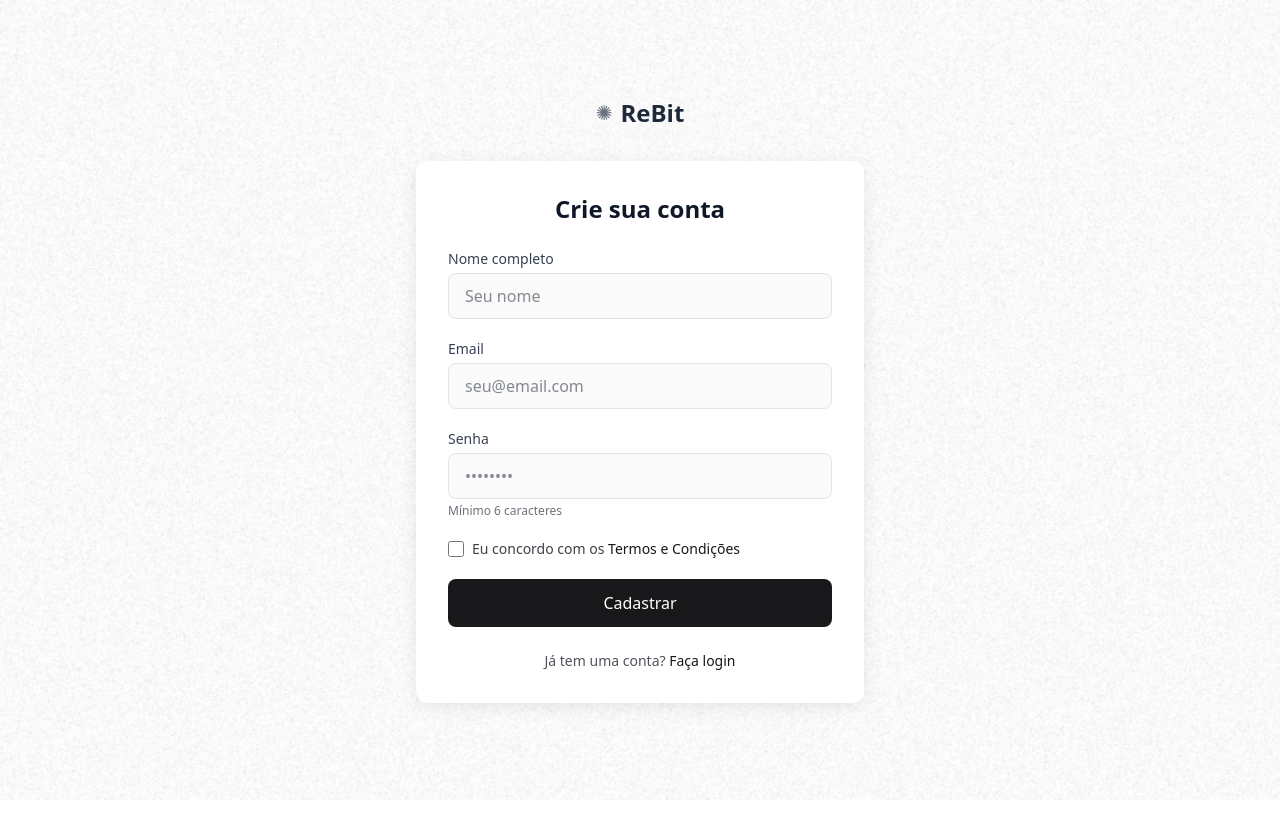
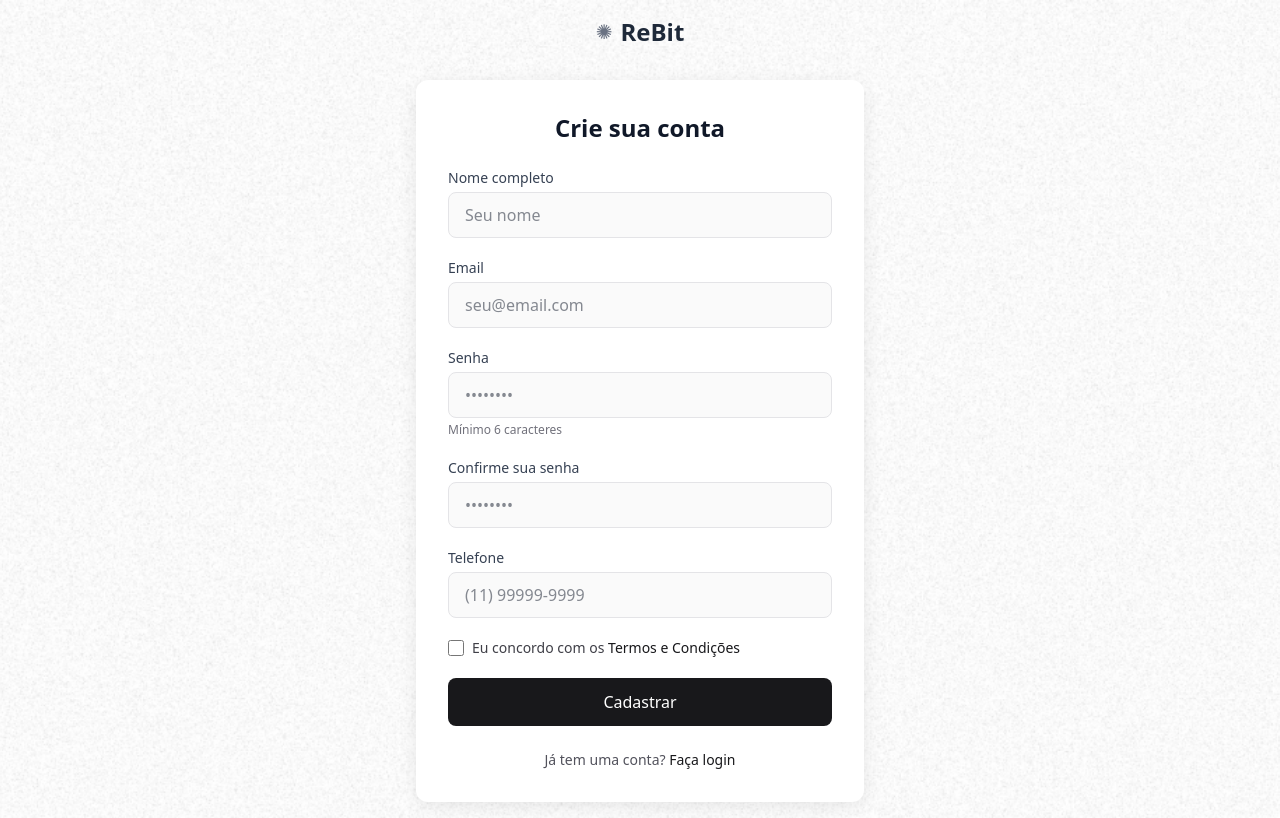
Before and after one commit to raonych/ReBit, a Next.js app: page /cadastro in a window 1280 px wide. Built offline with nearby package versions, Linux system fonts and the light colour scheme.

Commit message:
feat: adicionando campo telefone e confirmar senha

```diff
--- a/src/app/(auth)/cadastro/page.tsx
+++ b/src/app/(auth)/cadastro/page.tsx
@@ -9,6 +9,8 @@ export default function Cadastro() {
     nome: "",
     email: "",
     senha: "",
+    confirmarSenha: "",
+    telefone: "",
     termos: false,
   });
   const [error, setError] = useState("");
@@ -17,14 +19,42 @@ export default function Cadastro() {
 
   const handleChange = (e: React.ChangeEvent<HTMLInputElement>) => {
     const { name, value, type, checked } = e.target;
-    setFormData((prev) => ({
-      ...prev,
-      [name]: type === "checkbox" ? checked : value,
-    }));
+
+    if (name === "telefone") {
+      // Remove todos os caracteres não numéricos
+      const numericValue = value.replace(/\D/g, "");
+
+      // Aplica a formatação (11) 99999-9999
+      let formattedValue = numericValue;
+      if (numericValue.length >= 2) {
+        formattedValue = `(${numericValue.slice(0, 2)})`;
+        if (numericValue.length >= 3) {
+          formattedValue += ` ${numericValue.slice(2, 7)}`;
+          if (numericValue.length >= 8) {
+            formattedValue += `-${numericValue.slice(7, 11)}`;
+          }
+        }
+      }
+
+      setFormData((prev) => ({
+        ...prev,
+        [name]: formattedValue,
+      }));
+    } else {
+      setFormData((prev) => ({
+        ...prev,
+        [name]: type === "checkbox" ? checked : value,
+      }));
+    }
   };
 
   const handleSubmit = async (e: React.FormEvent) => {
     e.preventDefault();
+
+    if (formData.senha !== formData.confirmarSenha) {
+      setError("As senhas não coincidem");
+      return;
+    }
 
     if (!formData.termos) {
       setError("Você deve aceitar os termos e condições");
@@ -39,6 +69,7 @@ export default function Cadastro() {
         nome: formData.nome,
         email: formData.email,
         senha: formData.senha,
+        telefone: formData.telefone
       });
 
       localStorage.setItem("token", token);
@@ -143,6 +174,46 @@ export default function Cadastro() {
             <p className="mt-1 text-xs text-zinc-500">Mínimo 6 caracteres</p>
           </div>
 
+          <div>
+            <label
+              htmlFor="confirmarSenha"
+              className="block text-sm font-medium text-gray-700 mb-1"
+            >
+              Confirme sua senha
+            </label>
+            <input
+              id="confirmarSenha"
+              name="confirmarSenha"
+              type="password"
+              value={formData.confirmarSenha}
+              onChange={handleChange}
+              required
+              minLength={6}
+              className="w-full px-4 py-2.5 text-gray-900 bg-zinc-50 border border-zinc-200 rounded-lg focus:ring-2 focus:ring-zinc-800 focus:border-transparent transition-all"
+              placeholder="••••••••"
+            />
+          </div>
+
+          <div>
+            <label
+              htmlFor="telefone"
+              className="block text-sm font-medium text-gray-700 mb-1"
+            >
+              Telefone
+            </label>
+            <input
+              id="telefone"
+              name="telefone"
+              type="tel"
+              value={formData.telefone}
+              onChange={handleChange}
+              required
+              maxLength={15}
+              className="w-full px-4 py-2.5 text-gray-900 bg-zinc-50 border border-zinc-200 rounded-lg focus:ring-2 focus:ring-zinc-800 focus:border-transparent transition-all"
+              placeholder="(11) 99999-9999"
+            />
+          </div>
+
           <div className="flex items-start">
             <div className="flex items-center h-5">
               <input
--- a/src/app/api/auth/cadastro/route.ts
+++ b/src/app/api/auth/cadastro/route.ts
@@ -1,11 +1,11 @@
 import { NextResponse } from "next/server";
-import { usuarioCreateSchema } from "@/lib/validators/usuario";
+import { usuarioSchema } from "@/lib/validators/usuario";
 import { criarUsuario } from "@/lib/services/cadastroService";
 
 export async function POST(request: Request) {
   try {
     const body = await request.json();
-    const validatedData = usuarioCreateSchema.parse(body);
+    const validatedData = usuarioSchema.parse(body);
 
     const { usuario, token } = await criarUsuario(validatedData);
 
--- a/src/lib/request/usuarios.ts
+++ b/src/lib/request/usuarios.ts
@@ -1,7 +1,7 @@
 import { exibirEnderecos } from "../services/enderecoService";
 
 export const usuarioService = {
-  cadastrar: async (dados: { nome: string; email: string; senha: string }) => {
+  cadastrar: async (dados: { nome: string; email: string; senha: string, telefone: string }) => {
     const response = await fetch("/api/auth/cadastro", {
       method: "POST",
       headers: {
--- a/src/lib/services/cadastroService.ts
+++ b/src/lib/services/cadastroService.ts
@@ -8,6 +8,7 @@ export async function criarUsuario(dados: {
   nome: string;
   email: string;
   senha: string;
+  telefone: string;
 }) {
   const usuarioExistente = await prisma.usuario.findUnique({
     where: { email: dados.email },
@@ -21,7 +22,7 @@ export async function criarUsuario(dados: {
   const hashedPassword = await bcrypt.hash(dados.senha, 10);
 
   const novoUsuario = await prisma.usuario.create({
-    data: { ...dados, senha: hashedPassword },
+    data: { ...dados, senha: hashedPassword, telefone:dados.telefone},
   });
 
   const token = jwt.sign(
--- a/src/lib/validators/usuario.ts
+++ b/src/lib/validators/usuario.ts
@@ -4,7 +4,7 @@ export const usuarioSchema = z.object({
   nome: z.string().min(3, "O nome deve ter no mínimo 3 caracteres"),
   email: z.string().email("Email inválido"),
   senha: z.string().min(6, "A senha deve ter no mínimo 6 caracteres"),
-  telefone: z.string().optional(),
+ telefone: z.string().regex(/^\(\d{2}\)\s?\d{4,5}-\d{4}$/, "Formato de telefone inválido"),
 });
 
 export const usuarioUpdateSchema = z.object({
```
